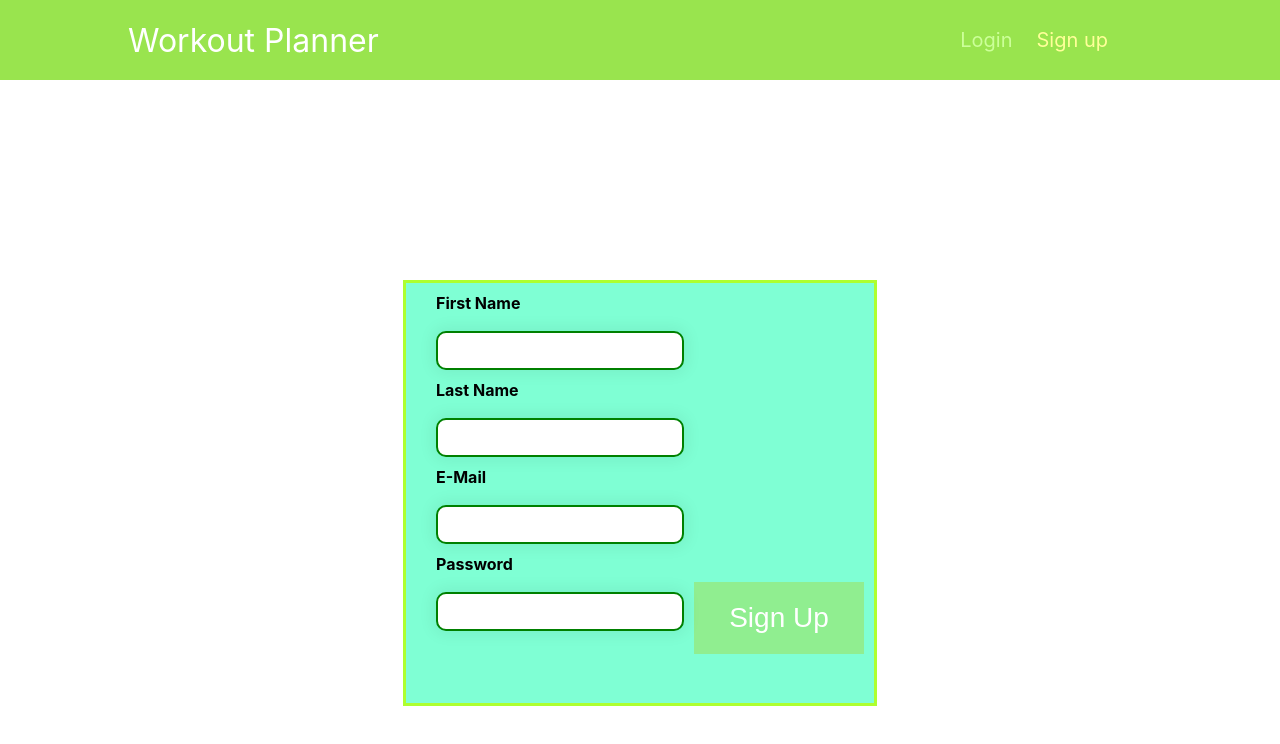
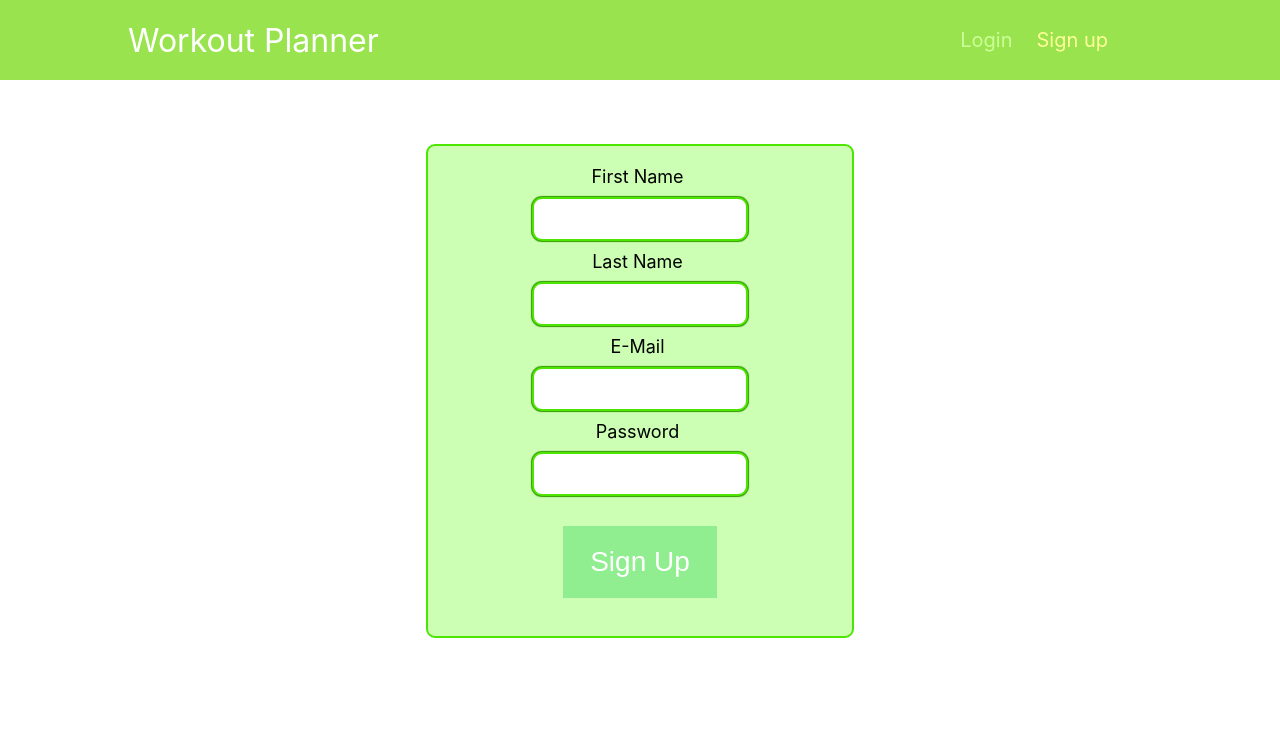
Before and after one commit to khali16/workout-planner-dev, a React (Create React App) app: page /sign-up in a window 1280 px wide. Shown: the top 744 px of the page. Built offline with nearby package versions, Linux system fonts and the light colour scheme.

Commit message:
adding input hook and basic form validation

```diff
--- a/src/components/Forms/SignUpForm.module.css
+++ b/src/components/Forms/SignUpForm.module.css
@@ -1,21 +1,41 @@
-.Form {
-  height: 400px;
-  width: 35%;
-  background-color: aquamarine;
+.form {
+  width: 30%;
+  height: 450px;
   margin: auto;
-  margin-top: 200px;
-  border: 3px solid greenyellow;
-  padding: 10px;
+  margin-top: 5%;
+  display: block;
+  background-color: #ccffb3;
+  border-radius: 9px;
+  border: 2px solid #4ce600;
+  padding: 20px;
+  text-align: center;
+}
+.formSelect label {
+  font-size: large;
+  margin-right: 5px;
+  display: block;
 }
 
-.Form label {
-  font-weight: bold;
-  display: block;
-  margin-bottom: 0.5rem;
-  margin-left: 20px;
+.formSelect input {
+  width: 50%;
+  padding: 10px;
+  margin: 10px 0;
+  border: 2px solid #4ce600;
+  box-shadow: 0 0 1px 1px rgba(51, 153, 0);
+  border-radius: 10px;
 }
 
-.Form button {
+.invalid input {
+  background-color: #ffc2b3;
+}
+
+.form input,
+.form textarea {
+  font-family: inherit;
+  font-size: inherit;
+}
+
+.form button {
   border: 3px solid green;
   background-color: lightgreen;
   border: none;
@@ -23,20 +43,22 @@
   text-align: center;
   font-size: 28px;
   padding: 20px;
-  width: 170px;
+  width: 40%;
+  max-height: 75px;
   transition: all 0.5s;
   cursor: pointer;
-  float: right;
+  float: center;
+  margin-top: 20px;
 }
 
-.Form button span {
+.form button span {
   cursor: pointer;
   display: inline-block;
   position: relative;
   transition: 0.5s;
 }
 
-.Form button span:after {
+.form button span:after {
   content: "\00bb";
   position: absolute;
   opacity: 0;
@@ -45,21 +67,11 @@
   transition: 0.5s;
 }
 
-.Form button:hover span {
+.form button:hover span {
   padding-right: 25px;
 }
 
-.Form button:hover span:after {
+.form button:hover span:after {
   opacity: 1;
   right: 0;
 }
-
-.Form input {
-  padding: 10px;
-  margin: 10px 0;
-  border: 2px solid green;
-  box-shadow: 0 0 15px 4px rgba(0, 0, 0, 0.06);
-  border-radius: 10px;
-  width: 50%;
-  margin-left: 20px;
-}
--- a/src/components/Forms/SignUpForm.tsx
+++ b/src/components/Forms/SignUpForm.tsx
@@ -1,17 +1,89 @@
 import React from 'react'
 import styles from './SignUpForm.module.css'
+import useInput from '../../hooks/useInput';
+
+const isNotEmpty = (value: string) => value.trim() !== "";
+const isEmail = (value: string) => value.includes('@')
 
 const SignUpForm = () => {
+    const {
+        value: firstName,
+        isValid: nameIsValid,
+        hasError: nameHasError,
+        valueChangeHandler: nameChangeHandler,
+        inputBlurHandler: nameBlurHandler,
+        reset: nameReset,
+      } = useInput(isNotEmpty);
+
+      const {
+        value: lastName,
+        isValid: lastNameIsValid,
+        hasError: lastNameHasError,
+        valueChangeHandler: lastNameChangeHandler,
+        inputBlurHandler: lastNameBlurHandler,
+        reset: lastNameReset,
+      } = useInput(isNotEmpty);
+
+      const {
+        value: email,
+        isValid: emailIsValid,
+        hasError: emailHasError,
+        valueChangeHandler: emailChangeHandler,
+        inputBlurHandler: emailBlurHandler,
+        reset: emailReset,
+      } = useInput(isEmail);
+
+      const {
+        value: password,
+        isValid: passwordIsValid,
+        hasError: passwordHasError,
+        valueChangeHandler: passwordChangeHandler,
+        inputBlurHandler: passwordBlurHandler,
+        reset: passwordReset,
+      } = useInput(isNotEmpty);
+
+    let formIsValid = false;
+    if(nameIsValid && lastNameIsValid && emailIsValid && passwordIsValid){
+        formIsValid = true
+    }
+
+    const submitHanlder = (event: React.FormEvent) => {
+        event.preventDefault();
+
+        if(!formIsValid){
+            return;
+        }
+        console.log(firstName, lastName, email, password)
+
+        nameReset()
+        lastNameReset()
+        emailReset()
+        passwordReset()
+    }
+
+    const nameInputStyles = nameHasError ? styles.invalid : ''
+    const lastNameInputStyles = lastNameHasError ? styles.invalid : ''
+    const emailInputStyles = emailHasError ? styles.invalid : ''
+    const passwordInputStyles = passwordHasError ? styles.invalid : ''
+
     return (
-        <form className={styles.Form}>
+        <form className={styles.form} onSubmit={submitHanlder}>
+            <div className={`${styles.formSelect} ${nameInputStyles}`}>
             <label htmlFor="firstName">First Name</label>
-            <input type="text" />
+            <input type="text" value={firstName} onChange={nameChangeHandler} onBlur={nameBlurHandler}/>
+            </div>
+            <div className={`${styles.formSelect} ${lastNameInputStyles}`}>
             <label htmlFor="lastName">Last Name</label>
-            <input type="text" />
+            <input type="text" value={lastName} onChange={lastNameChangeHandler} onBlur={lastNameBlurHandler}/>
+            </div>
+            <div className={`${styles.formSelect} ${emailInputStyles}`}>
             <label htmlFor="email">E-Mail</label>
-            <input type="email" />
+            <input type="email" value={email} onChange={emailChangeHandler} onBlur={emailBlurHandler}/>
+            </div>
+            <div className={`${styles.formSelect} ${passwordInputStyles}`}>
             <label htmlFor="password">Password</label>
-            <input type="password" />
+            <input type="password" value={password} onChange={passwordChangeHandler} onBlur={passwordBlurHandler}/>
+            </div>
             <button><span>Sign Up</span></button>
         </form>
     )
--- /dev/null
+++ b/src/hooks/useInput.js
@@ -0,0 +1,32 @@
+import { useState } from "react";
+
+const useInput = (validateValue) => {
+  const [enteredValue, setEnteredValue] = useState("");
+  const [isTouched, setIsTouched] = useState(false);
+
+  const valueIsValid = validateValue(enteredValue);
+  const hasError = !valueIsValid && isTouched;
+
+  const valueChangeHandler = (event) => {
+    setEnteredValue(event.target.value);
+  };
+
+  const inputBlurHandler = () => {
+    setIsTouched(true);
+  };
+
+  const reset = () => {
+    setEnteredValue("");
+    setIsTouched(false);
+  };
+
+  return {
+    value: enteredValue,
+    isValid: valueIsValid,
+    hasError,
+    valueChangeHandler,
+    inputBlurHandler,
+    reset,
+  };
+};
+export default useInput;
```
